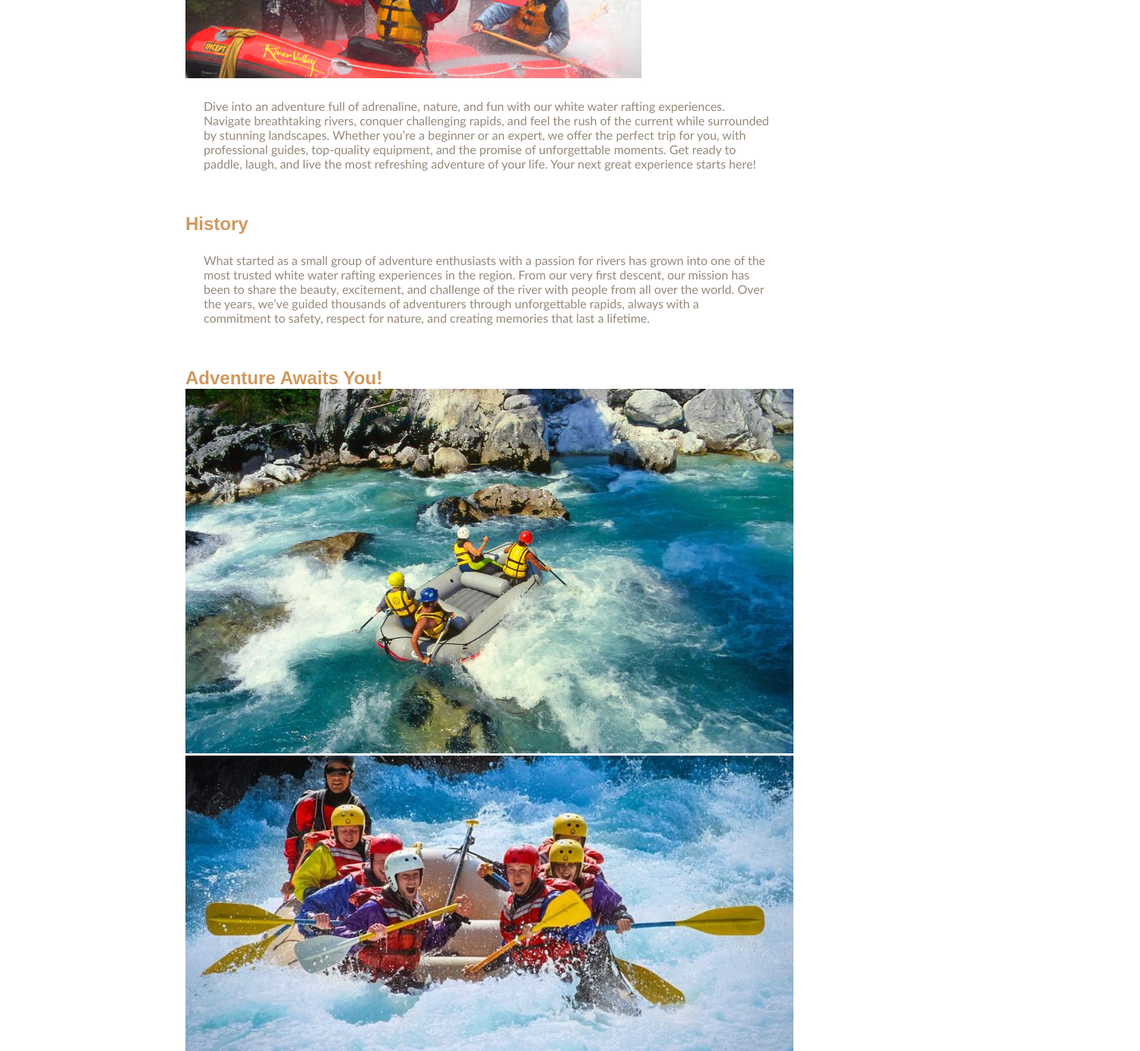
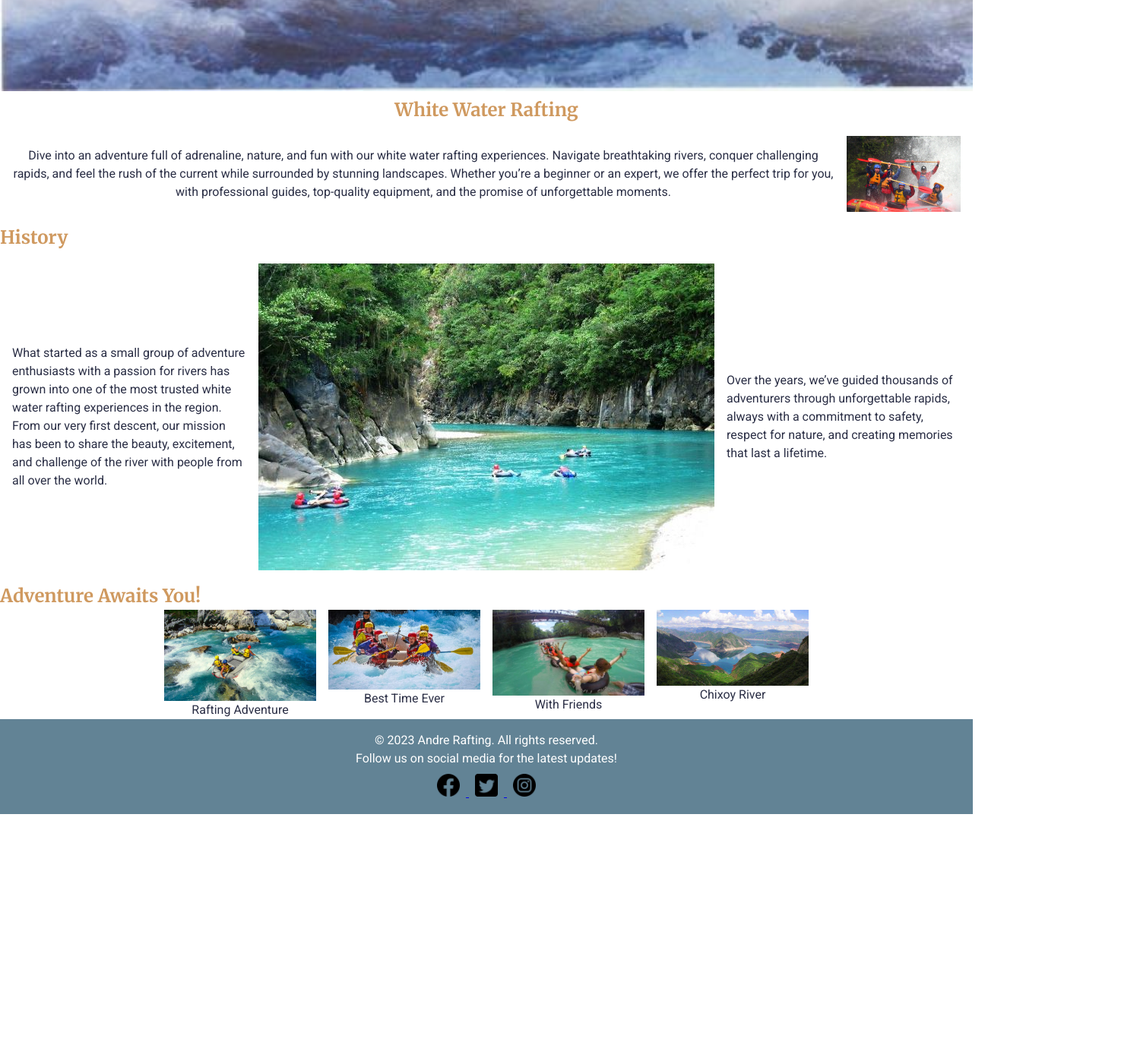
Before and after one commit to andreacgv2000/wdd130, a plain HTML site: page wwr/about.html in a window 1280 px wide. Shown: the part 1000-2384 px from the top of the page at 76% size, 1500 px wide, since content can reach past the window. After the commit the page ends 2072 px from the top, so only its background shows below. Drawn offline with Linux system fonts and the light colour scheme.

Commit message:
rafting 9

```diff
--- a/wwr/about.html
+++ b/wwr/about.html
@@ -1,27 +1,21 @@
 <!DOCTYPE html>
-<html lang="en">
+<html lang="en-US">
 <head>
+  <meta charset="UTF-8">
+  <meta name="viewport" content="width=device-width, initial-scale=1.0">
+  <title>About Us - Andre Rafting</title>
+  <meta name="description" content="Learn about Andre Rafting, our history, and the adventures we offer. Join us for an unforgettable rafting experience!">
+  <meta name="author" content="Andrea Garcia">
 
   <link rel="stylesheet" href="styles/rafting.css">
-
-  <meta charset="UTF-8">
-    <meta name="viewport" content="width=device-width, initial-scale=1.0">
-    <title>"About us - Andre Rafting"</title>
-    <meta name="description" content="Learn about Andre Rafting, our history, and the adventures we offer. Join us for an unforgettable rafting experience!"  >
-    <meta name="author" content="Andrea Garcia">
 
   <link rel="preconnect" href="https://fonts.googleapis.com">
   <link rel="preconnect" href="https://fonts.gstatic.com" crossorigin>
   <link href="https://fonts.googleapis.com/css2?family=Merriweather:wght@400;700;900&family=Roboto:wght@400;700&display=swap" rel="stylesheet">
-
-
-
 </head>
 
 <body>
-
-  <header>
-
+  <header class="site-header">
     <img src="images/wwr-logo.png" alt="Rafting Company Logo">
     <nav>
       <a href="index.html">Home</a>
@@ -30,50 +24,66 @@
       <a href="contact.html">Contact Us</a>
     </nav>
   </header>
+
   <main>
-      <div>
+    <!-- Hero Section -->
+    <section class="hero">
       <img src="images/imagen6.jpg" alt="rafting extreme">
-          <h1>Andre Water Rafting Company </h1>
+      <h1>White Water Rafting</h1>
       <article>
+        <p>Dive into an adventure full of adrenaline, nature, and fun with our white water rafting experiences. Navigate breathtaking rivers, conquer challenging rapids, and feel the rush of the current while surrounded by stunning landscapes. Whether you’re a beginner or an expert, we offer the perfect trip for you, with professional guides, top-quality equipment, and the promise of unforgettable moments.</p>
         <img src="images/imagen7.jpg" alt="rafting adventure">
-          <p>Dive into an adventure full of adrenaline, nature, and fun with our white water rafting experiences. Navigate breathtaking rivers, conquer challenging rapids, and feel the rush of the current while surrounded by stunning landscapes. Whether you’re a beginner or an expert, we offer the perfect trip for you, with professional guides, top-quality equipment, and the promise of unforgettable moments.
+      </article>
+    </section>
 
-  Get ready to paddle, laugh, and live the most refreshing adventure of your life. Your next great experience starts here!
+    <!-- History Section -->
+    <section class="history">
+      <h2>History</h2>
+      <div class="history-grid">
+        <p>What started as a small group of adventure enthusiasts with a passion for rivers has grown into one of the most trusted white water rafting experiences in the region. From our very first descent, our mission has been to share the beauty, excitement, and challenge of the river with people from all over the world.</p>
+        <img src="images/imagen4.jpg" alt="rafting in chixoy river">
+        <p>Over the years, we’ve guided thousands of adventurers through unforgettable rapids, always with a commitment to safety, respect for nature, and creating memories that last a lifetime.</p>
+      </div>
+    </section>
 
-  </p>
-          </article>
+    <!-- Adventure Awaits Section -->
+    <section class="adventure">
+      <h2>Adventure Awaits You!</h2>
+      <div class="adventure-gallery">
+        <figure>
+          <img src="images/imagen1.jpg" alt="rafting adventure">
+          <figcaption>Rafting Adventure</figcaption>
+        </figure>
+        <figure>
+          <img src="images/imagen2.jpg" alt="have the best time">
+          <figcaption>Best Time Ever</figcaption>
+        </figure>
+        <figure>
+          <img src="images/imagen3.jpg" alt="rafting with friends">
+          <figcaption>With Friends</figcaption>
+        </figure>
+        <figure>
+          <img src="images/imagen5.jpg" alt="chixoy river in guatemala">
+          <figcaption>Chixoy River</figcaption>
+        </figure>
       </div>
-      <section>
-          <h2>History</h2>
-          <p>What started as a small group of adventure enthusiasts with a passion for rivers has grown into one of the most trusted white water rafting experiences in the region. From our very first descent, our mission has been to share the beauty, excitement, and challenge of the river with people from all over the world. Over the years, we’ve guided thousands of adventurers through unforgettable rapids, always with a commitment to safety, respect for nature, and creating memories that last a lifetime.
-
-  </p>
-      </section>
-      <section>
-          <h2>Adventure Awaits You!</h2>
-          <img src="images/imagen1.jpg" alt="rafting adventure">
-          <img src="images/imagen2.jpg" alt="have a best time">
-          <img src="images/imagen3.jpg" alt="rafting with friends">
-          <img src="images/imagen4.jpg" alt="rafting in chixoy river">
-          <img src="images/imagen5.jpg" alt="chixoy river in guatemala">
     </section>
   </main>
+
   <footer>
-          <p>&copy; 2023 Rafting Company Name. All rights reserved.</p>
+    <p>&copy; 2023 Andre Rafting. All rights reserved.</p>
     <p>Follow us on social media for the latest updates!</p>
     <nav class="socialmedia">
       <a href="https://facebook.com">
-      <img src="images/fb.png" alt="Facebook">
+        <img src="images/fb.png" alt="Follow us on Facebook">
       </a>
       <a href="https://twitter.com">
-      <img src="images/tw.png" alt="Twitter">
+        <img src="images/tw.png" alt="Follow us on Twitter">
       </a>
       <a href="https://instagram.com">
-      <img src="images/ig.png" alt="Instagram">
+        <img src="images/ig.png" alt="Follow us on Instagram">
       </a>
     </nav>
   </footer>
-
 </body>
-
 </html>
--- a/wwr/styles/rafting.css
+++ b/wwr/styles/rafting.css
@@ -1,21 +1,12 @@
-
-
 
 :root {
   --primary-color: #CF995F; /* naranja */
   --secondary-color: #628395; /* celeste */
   --accent1-color: #96897B; /* sand */
   --accent2-color: #2A2E45; /* blue black */
-  --heading-font: "Merriweather Sans", sans-serif;
-  --body-font: "Optima", sans-serif;
+  --heading-font: "Merriweather", serif;
+  --body-font: "Roboto", sans-serif;
 }
-
-
-header {
-    background-color: var(--primary-color);
-    color: var(--accent2-color);
-  }
-
 
 * {
   margin: 0;
@@ -23,15 +14,35 @@ header {
   box-sizing: border-box;
 }
 
-
 body {
   font-family: var(--body-font);
-  color: var(--accent1-color);
+  color: var(--accent2-color);
+  line-height: 1.5;
 }
 
-header, main, footer {
-  width: 840px;
-  margin: 0 auto;
+/* Header grid */
+.site-header {
+  display: grid;
+  grid-template-columns: auto 1fr;
+  align-items: center;
+  background-color: var(--primary-color);
+  padding: 1rem;
+}
+
+.site-header img {
+  height: 60px;
+}
+
+.site-header nav {
+  display: flex;
+  justify-content: flex-end;
+  gap: 2rem;
+}
+
+.site-header nav a {
+  color: #fff;
+  text-decoration: none;
+  font-weight: bold;
 }
 
 h1, h2 {
@@ -39,37 +50,69 @@ h1, h2 {
   color: var(--primary-color);
 }
 
-nav, p, section, article {
-  margin: 16px;
-  padding: 8px;
+/* Hero section */
+.hero {
+  text-align: center;
 }
 
-
-.socialmedia a {
-    text-decoration: none;
+.hero img {
+  width: 100%;
+  height: auto;
 }
 
-
-.hero img {
-    display: block;
-    width: 100%;
-    height: auto;
-  }
-
-
-h1 {
-  position: absolute;
-  top: 20px;
-  width: 100%;
-  padding: 16px;
-  text-align: center;
-  opacity: 0.7;
-  background-color: var(--accent1-color);
-  color: #fff; /* white text - make sure there is enough contrast with the background-color */
+.hero article {
+  display: flex;
+  justify-content: space-between;
+  align-items: center;
+  gap: 1rem;
+  padding: 1rem;
 }
 
+.hero article img {
+  width: 150px;
+  height: auto;
+}
 
-.hero article img {
-  float: right;
-  width: 125px;
+/* History section in grid */
+.history-grid {
+  display: grid;
+  grid-template-columns: 1fr auto 1fr;
+  gap: 1rem;
+  align-items: center;
+  padding: 1rem;
 }
+
+/* Adventure gallery flex */
+.adventure-gallery {
+  display: flex;
+  gap: 1rem;
+  justify-content: center;
+  flex-wrap: wrap;
+}
+
+.adventure-gallery figure {
+  text-align: center;
+}
+
+.adventure-gallery img {
+  width: 200px;
+  height: auto;
+  display: block;
+}
+
+/* Footer */
+footer {
+  background-color: var(--secondary-color);
+  color: white;
+  text-align: center;
+  padding: 1rem;
+}
+
+footer .socialmedia {
+  margin-top: 0.5rem;
+}
+
+footer .socialmedia img {
+  width: 30px;
+  margin: 0 0.5rem;
+}
```
Lines whose indentation alone changed are shown as unchanged.
